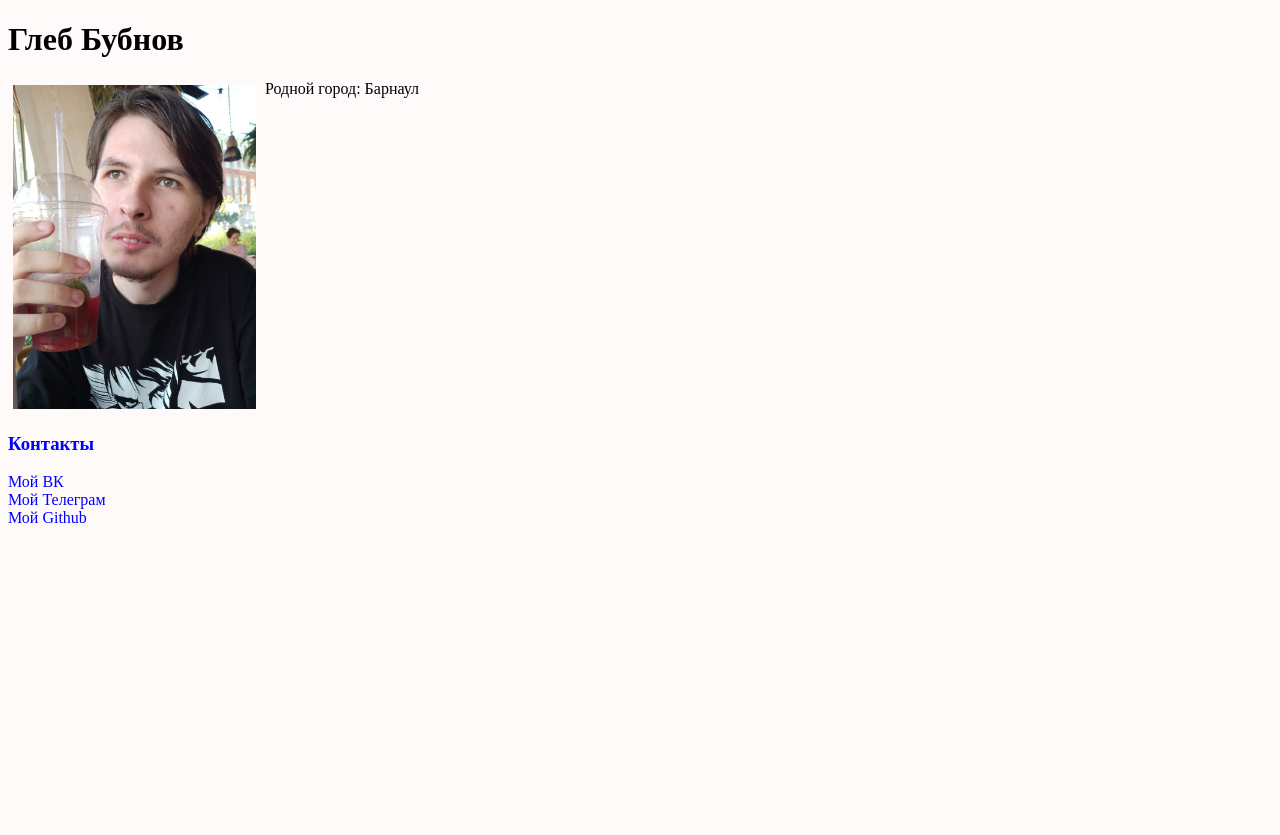
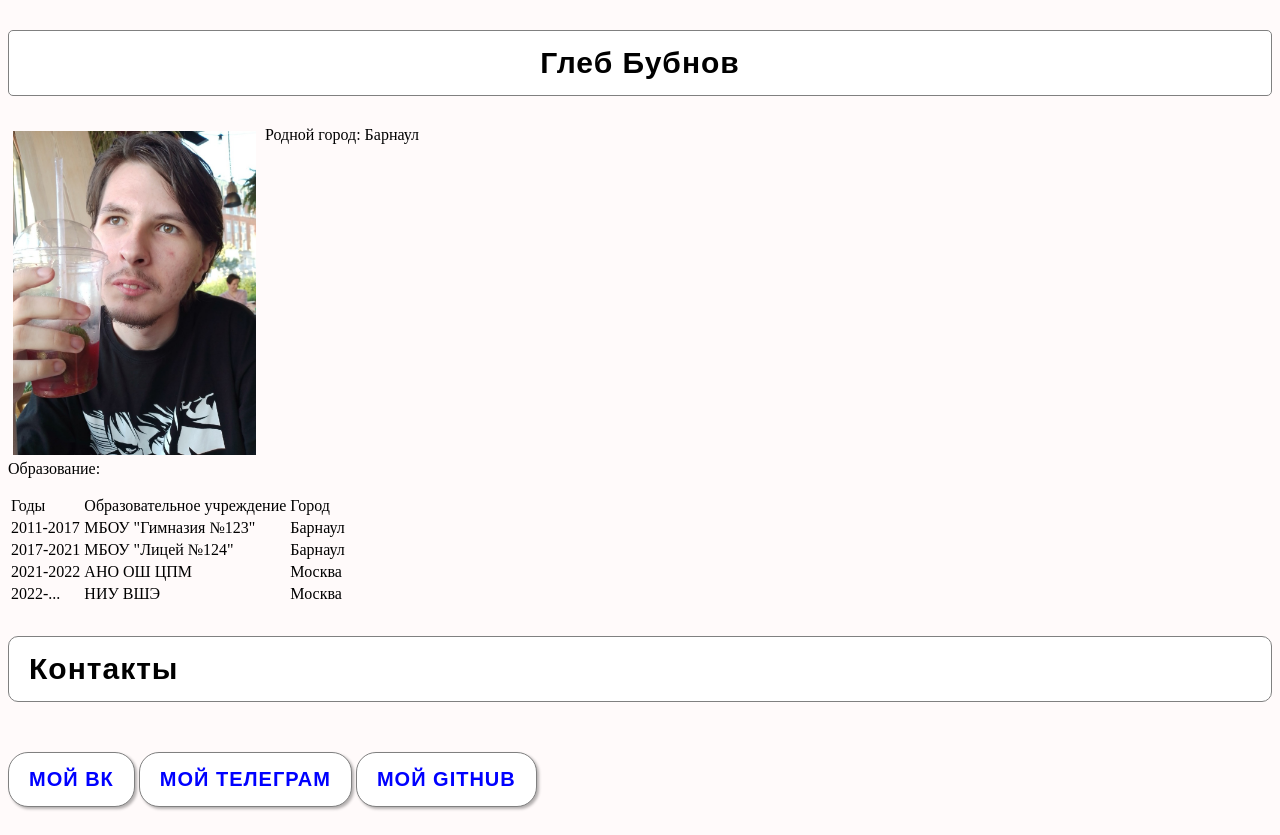
Before and after one commit to Interprole/-, a plain HTML site: page mywebpage/index.html in a window 1280 px wide. Before the commit the page ends 800 px from the top, so only its background shows below. Drawn offline with Linux system fonts and the light colour scheme.

Commit message:
Add files via upload

```diff
--- a/mywebpage/index.html
+++ b/mywebpage/index.html
@@ -11,13 +11,41 @@
 <img src="photo.jpg" width="243" height="324" alt="Моя фотокарточка" align="top"
 vspace="5" hspace="5">
 Родной город: Барнаул
+<br>
+Образование:
+<br>
+<table>
+<tr>
+<td>Годы</td>
+<td>Образовательное учреждение</td>
+<td>Город</td>
+</tr>
+<tr>
+<td>2011-2017</td>
+<td>МБОУ "Гимназия №123"</td>
+<td>Барнаул</td>
+</tr>
+<tr>
+<td>2017-2021</td>
+<td>МБОУ "Лицей №124"</td>
+<td>Барнаул</td>
+</tr>
+<tr>
+<td>2021-2022</td>
+<td>АНО ОШ ЦПМ</td>
+<td>Москва</td>
+</tr>
+<tr>
+<td>2022-...</td>
+<td>НИУ ВШЭ</td>
+<td>Москва</td>
+</tr>
+</table>
 </p>
 <h3>Контакты</h3>
-<a href="https://vk.com/internprole">Мой ВК</>
-<br>
-<a href="https://t.me/dergleb">Мой Телеграм</>
-<br>
-<a href="https://github.com/Interprole">Мой Github</>
+<a href="https://vk.com/internprole" target="_blank">Мой ВК</a>
+<a href="https://t.me/dergleb" target="_blank">Мой Телеграм</a>
+<a href="https://github.com/Interprole" target="_blank">Мой Github</a>
 </body>
 
 
--- a/mywebpage/style.css
+++ b/mywebpage/style.css
@@ -1,7 +1,54 @@
 BODY {background: snow; color: black}
-H1 {color: black}
-H3 {color: blue}
-A:link {color: blue; text-decoration: none}
-A:visited {color: blue; text-decoration: none}
-A:hover {color: blue; text-decoration: underline}
-A:active {color: orange; text-decoration: underline}
+H1 {
+	color: black;
+	border-radius: 5px;
+	background-color: white;
+	border: 1px solid gray;
+	background-size: 12px 12px;
+    letter-spacing: 1px;
+    padding: 15px 20px;
+    font-size: 30px;
+	text-align:center;
+	margin-top: 1em;
+	margin-bottom: 1em;
+    font-weight: bold;
+    font-family: 'Montserrat', sans-serif;
+	}
+H3 {
+	color: black;
+	border-radius: 10px;
+	border: 1px solid gray;
+    background-color: white;
+	background-size: 12px 12px;
+    letter-spacing: 1px;
+    padding: 15px 20px;
+    font-size: 30px;
+	margin-top: 1em;
+	margin-bottom: 1em;
+    font-weight: bold;
+    font-family: 'Montserrat', sans-serif;
+	}
+A {
+	border-radius: 20px;
+	border: 1px solid gray;
+    background-color: white;
+	background-size: 12px 12px;
+	color: blue;
+	text-decoration: none;
+    display: inline-block;
+    text-transform: uppercase;
+    letter-spacing: 1px;
+    padding: 15px 20px;
+    font-size: 20px;
+	margin-top: 1em;
+	margin-bottom: 1em;
+    font-weight: bold;
+    font-family: 'Montserrat', sans-serif;
+    transition: 0.4s ease-in-out;
+	box-shadow: 2px 2px 3px rgba(0, 0, 0, 0.3);
+   }
+A:hover {
+	color: orange;
+    margin: 15px 25px;
+   }
+IMG:hover{}
```
